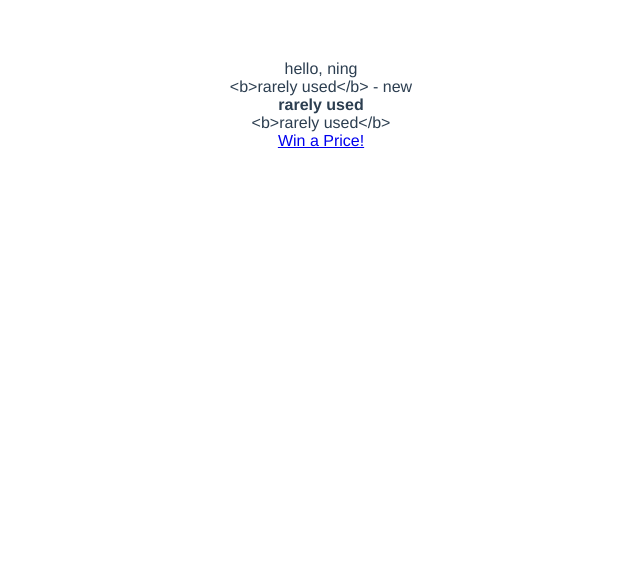
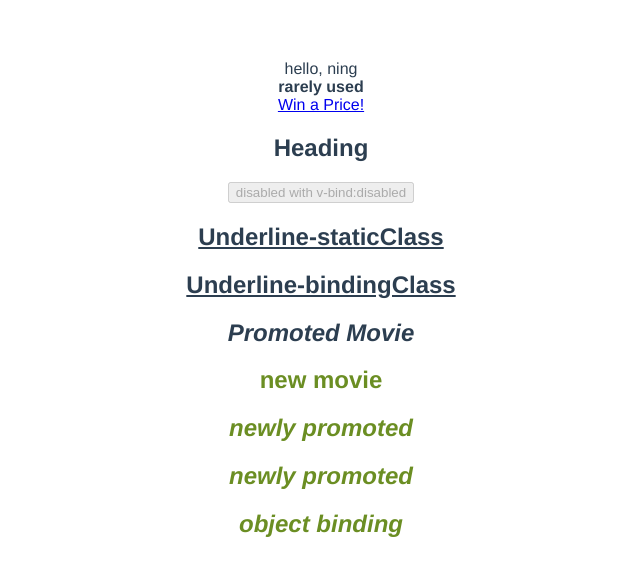
Before and after one commit to NingChen0024/vue_basic, a Vue app: page / in a window 1280 px wide. Shown: the top 576 px of the page, without its empty margins (319-959 px from the left). Built offline with nearby package versions, Linux system fonts and the light colour scheme.

Commit message:
binding class conditionally

```diff
--- a/src/App.vue
+++ b/src/App.vue
@@ -1,9 +1,20 @@
 <template>
   <div>{{great}}, {{name}}</div>
-  <div>{{channel}} - new</div>
   <div v-html='channel'></div>
-  <div v-text='channel'></div>
   <div v-html='hack'></div>
+  <h2 v-bind:id='headingId'>Heading</h2><!-- adding Id to element with v-bind -->
+  <button v-bind:disabled='isDisabled'>disabled with v-bind:disabled</button>
+  <h2 class='underline'>Underline-staticClass</h2>  <!-- static class -->
+  <h2 v-bind:class='status' class='danger'>Underline-bindingClass</h2> <!-- dynamic class -->
+  <h2 v-bind:class="isPromoted && 'promoted'">Promoted Movie</h2>
+  <h2 v-bind:class="isNew ? 'new' : 'sold-out'">new movie</h2>
+  <h2 v-bind:class="['new', 'promoted']">newly promoted</h2> <!-- classes in array -->
+  <h2 v-bind:class="[isNew ? 'new' : 'sold-out', isPromoted && 'promoted']">newly promoted</h2>
+  <h2 v-bind:class="{
+    promoted: isPromoted,
+    new: isNew,
+    'sold-out': !isNew
+  }">object binding</h2>
 </template>
 
 <script>
@@ -14,7 +25,12 @@ export default {
       great: "hello",
       name: 'ning',
       channel: '<b>rarely used</b>',
-      hack:`<a href='#' onclick='alert("You have been hacked!")'>Win a Price!</a>`
+      hack:`<a href='#' onclick='alert("You have been hacked!")'>Win a Price!</a>`,
+      headingId:'heading222',
+      isDisabled: true,
+      status:'underline',
+      isPromoted: true,
+      isNew: true
     }
   },
 }
@@ -28,5 +44,22 @@ export default {
   text-align: center;
   color: #2c3e50;
   margin-top: 60px;
+
+}
+
+.underline{
+  text-decoration: underline;
+}
+
+.promoted{
+  font-style: italic;
+}
+
+.new {
+  color:olivedrab
+}
+
+.sold-out {
+  color:red
 }
 </style>
```
